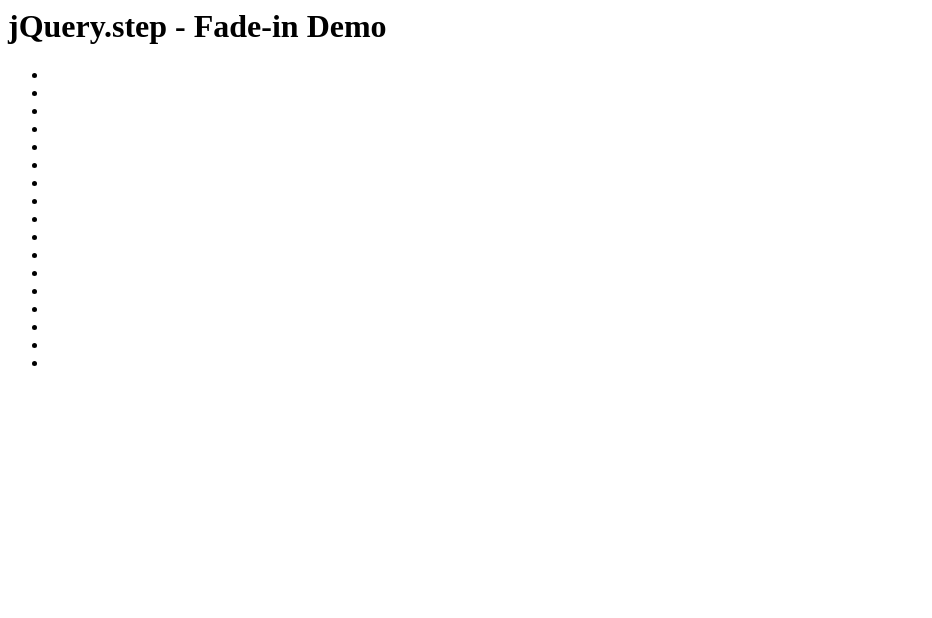
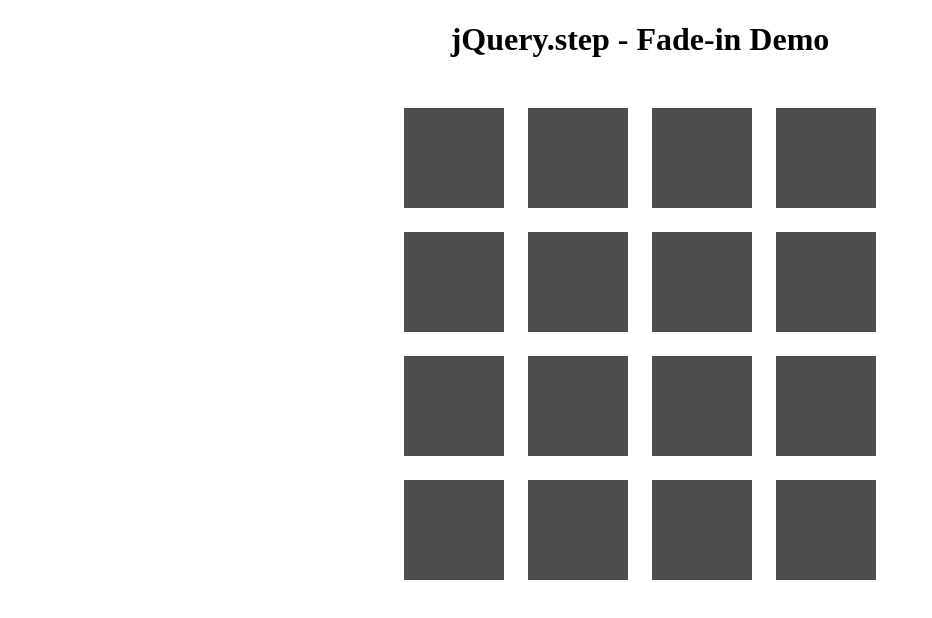
Before and after one commit to Maximilianos/jquery.step, a plain HTML site: page demo/fade-in/index.html in a window 1280 px wide. Shown: the whole page, without its empty margins (0-932 px from the left). Drawn offline with nearby package versions, Linux system fonts and the light colour scheme.

Commit message:
Cleaned up demo and examples

```diff
--- a/demo/fade-in/fade-in.stepjs.css
+++ /dev/null
@@ -1,13 +0,0 @@
-.fade-in-onload {
-  margin-left: -20px;
-  opacity: 0;
-  -webkit-transition: .5s;
-     -moz-transition: .5s;
-          transition: .5s;
-}
-
-/* data-stepped attribute gets added to element to initiate transition in */
-.fade-in-onload[data-stepped] {
-  margin-left: 0;
-  opacity: 1;
-}
--- a/demo/fade-in/index.html
+++ b/demo/fade-in/index.html
@@ -1,8 +1,45 @@
-<!DOCTYPE>
-<html>
+<!doctype html>
+<html lang="en_US">
 	<head>
+    <meta charset="utf-8">
+    <meta http-equiv="X-UA-Compatible" content="IE=edge">
+    <meta name="viewport" content="width=device-width, initial-scale=1">
+
 		<title>Step Js Fade In template</title>
-		<link rel="stylesheet" href="fade-in.stepjs.css">
+
+    <style>
+      h1 {
+        text-align: center;
+      }
+
+      .list {
+        margin: 40px auto;
+        padding: 0;
+        max-width: 560px;
+        text-align: center;
+      }
+
+      .list__item {
+        margin: 10px;
+        display: inline-block;
+        height: 100px;
+        width: 100px;
+        background: rgba(0,0,0, 0.7);
+        opacity: 0;
+        -webkit-transform: translateY(50px);
+            -ms-transform: translateY(50px);
+                transform: translateY(50px);
+        -webkit-transition: 0.6s ease-out;
+                transition: 0.6s ease-out;
+      }
+
+      .list__item.list__item--stepped {
+        opacity: 1;
+        -webkit-transform: translateY(0);
+            -ms-transform: translateY(0);
+                transform: translateY(0);
+      }
+    </style>
 	</head>
 
 	<body>
@@ -28,13 +65,19 @@
 			<li class="list__item"></li>
 			<li class="list__item"></li>
 			<li class="list__item"></li>
-			<li class="list__item"></li>
 		</ul>
 
-		<script src="//ajax.googleapis.com/ajax/libs/jquery/1.11.0/jquery.min.js"></script>
+		<script src="http://ajax.googleapis.com/ajax/libs/jquery/1.11.0/jquery.min.js"></script>
 		<script>window.jQuery || document.write('<script src="assets/js/vendor/jquery-1.11.0.min.js"><\/script>')</script>
 
 		<script src="../../step.jquery.min.js"></script>
+    <script>
+      (function ($) {
+        $('.list__item').step(function () {
+          $(this).addClass('list__item--stepped');
+        }, 100);
+      }(jQuery));
+    </script>
 
 	</body>
 </html>
```
Also changed, not shown: step.jquery.js (+6 -11 lines), README.md.
